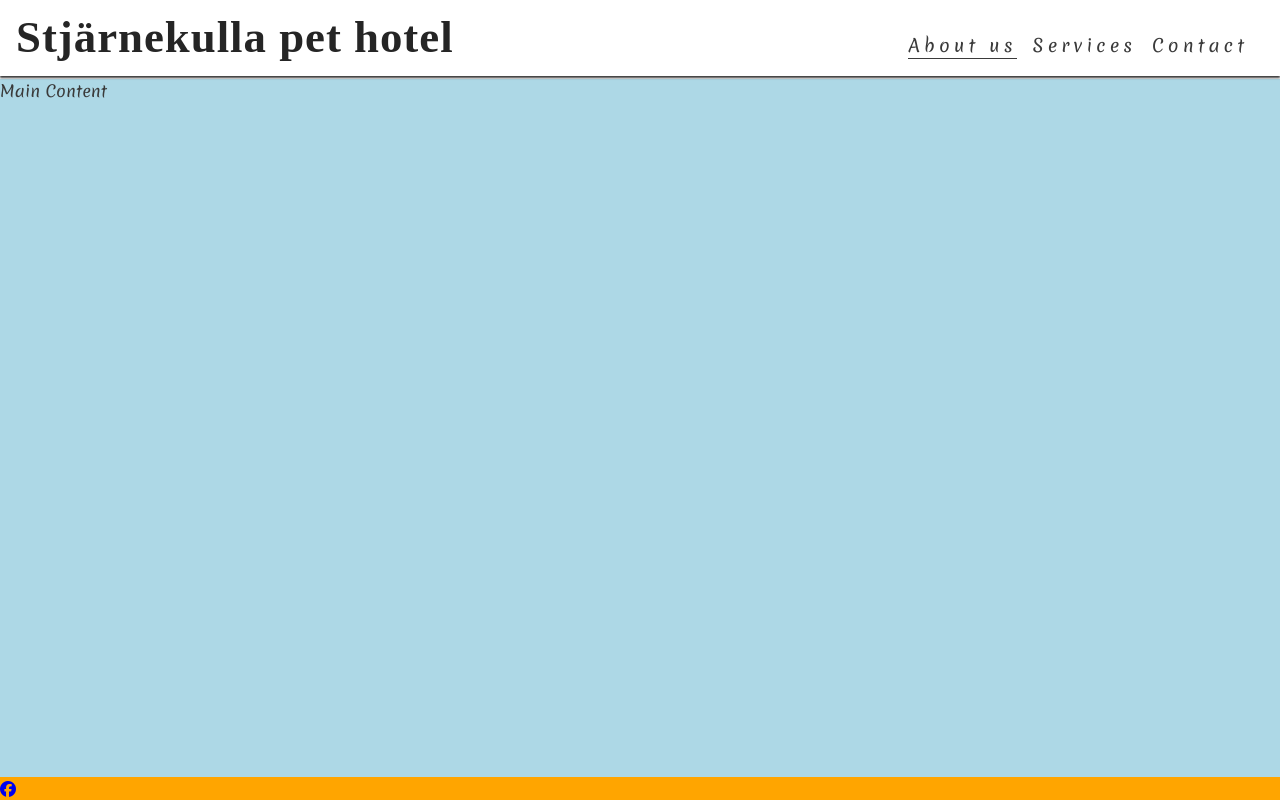
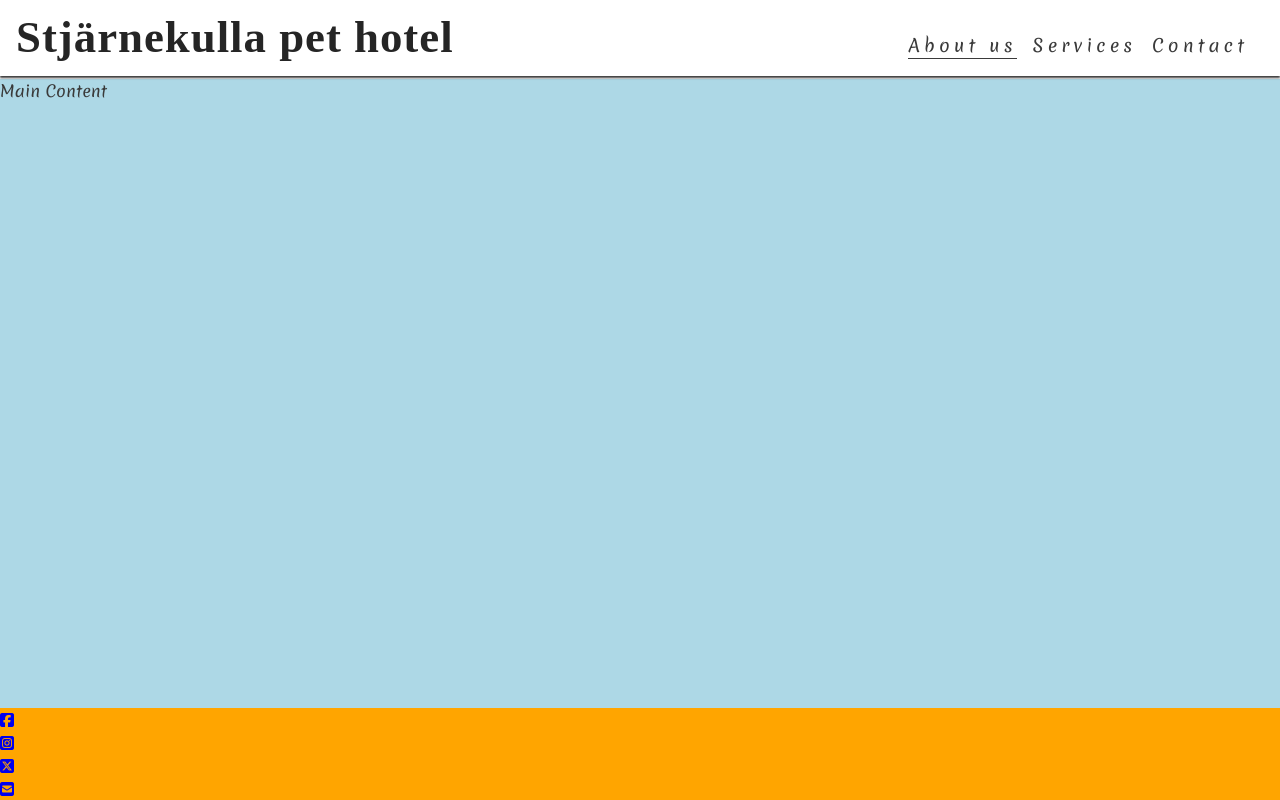
Before and after one commit to Lennica/stjarnekulla-pethotel, a plain HTML site: page index.html in a window 1280 px wide. Drawn offline with Linux system fonts and the light colour scheme; files that its build step writes are made by us from their sources.

Commit message:
Add links in the footer (FB, IG, X, Mail)

```diff
--- a/index.html
+++ b/index.html
@@ -39,7 +39,15 @@
     <footer>
         <ul>
             <li><a href="https://www.facebook.com/" target="_blank" rel="noopener"
-                aria-label="Visit our Facebook page (opens in a new tab)"><i class="fa-brands fa-facebook"></i></a></li>
+                aria-label="Visit our Facebook page (opens in a new tab)"><i class="fa-brands fa-square-facebook"></i></a></li>
+            <li><a href="https://www.instagram.com/" target="_blank" rel="noopener"
+                    aria-label="Visit our Instagram page (opens in a new tab)"><i class="fa-brands fa-square-instagram"></i></a></li>
+            <li><a href="https://www.twitter.com/" target="_blank" rel="noopener"
+                    aria-label="Visit our Twitter page (opens in a new tab)"><i class="fa-brands fa-square-x-twitter"></i></a></li>
+            <li><a href="mailto:sedelius@live.se" target="_blank" rel="noopener"
+                    aria-label="E-mail us (opens in a new tab)!"><i class="fa-solid fa-square-envelope"></i></a></li>
+
+
         </ul>
     </footer>
 
```
